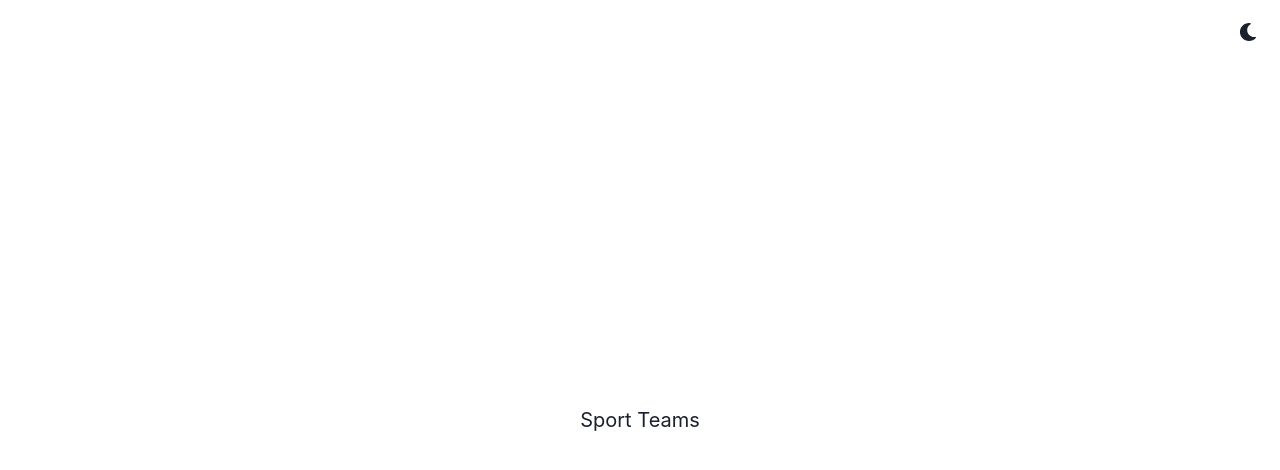
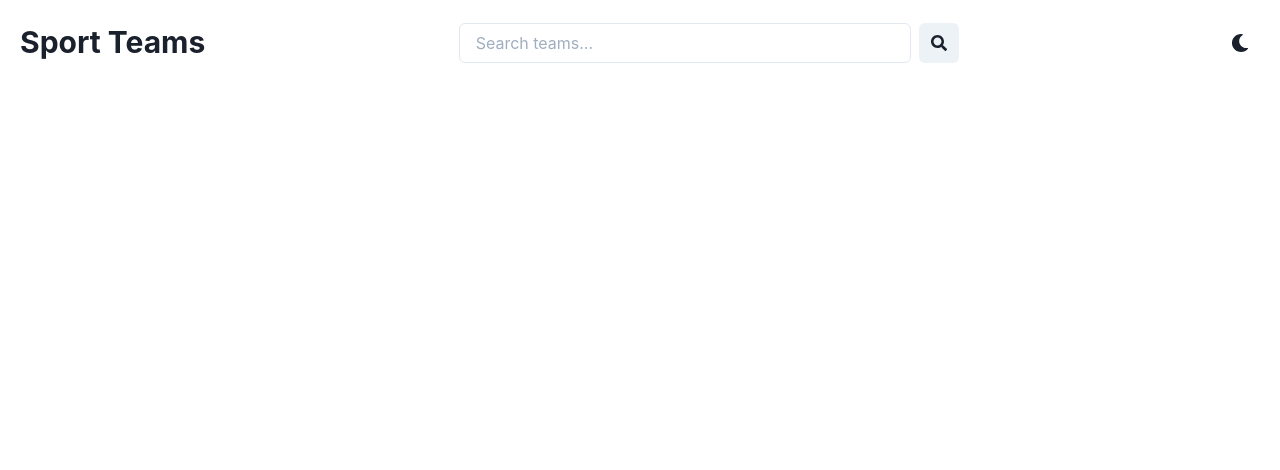
Before and after one commit to hendraaagil/react-sport-teams, a React (Create React App) app: page / in a window 1280 px wide. Shown: the top 470 px of the page. Built offline with nearby package versions, Linux system fonts and the light colour scheme.

Commit message:
Add Search component

```diff
--- a/src/App.js
+++ b/src/App.js
@@ -1,14 +1,23 @@
-import { ChakraProvider, Box, Text, Grid, theme } from '@chakra-ui/react';
+import { ChakraProvider, Box, Text, Flex, theme } from '@chakra-ui/react';
 import { ColorModeSwitcher } from './ColorModeSwitcher';
+import Search from './components/Search';
 
 function App() {
   return (
     <ChakraProvider theme={theme}>
       <Box textAlign="center" fontSize="xl">
-        <Grid minH="100vh" p={3}>
-          <ColorModeSwitcher justifySelf="flex-end" />
-          <Text>Sport Teams</Text>
-        </Grid>
+        <Flex
+          p={5}
+          justifyContent="space-between"
+          alignItems="center"
+          flexWrap="wrap"
+        >
+          <Text fontSize="3xl" fontWeight="bold">
+            Sport Teams
+          </Text>
+          <Search />
+          <ColorModeSwitcher />
+        </Flex>
       </Box>
     </ChakraProvider>
   );
--- /dev/null
+++ b/src/components/Search.js
@@ -0,0 +1,35 @@
+import { useState } from 'react';
+import { FormControl, Input, IconButton } from '@chakra-ui/react';
+import { FaSearch } from 'react-icons/fa';
+
+const Search = () => {
+  const [keyword, setKeyword] = useState('');
+
+  const changeHandler = event => setKeyword(event.target.value);
+
+  const submitHandler = event => {
+    event.preventDefault();
+    console.log(keyword);
+  };
+
+  return (
+    <form onSubmit={submitHandler}>
+      <FormControl id="keyword" w={500} display="flex" isRequired>
+        <Input
+          type="text"
+          placeholder="Search teams..."
+          value={keyword}
+          onChange={changeHandler}
+        />
+        <IconButton
+          ml={2}
+          icon={<FaSearch />}
+          type="submit"
+          aria-label="Search button"
+        />
+      </FormControl>
+    </form>
+  );
+};
+
+export default Search;
```
